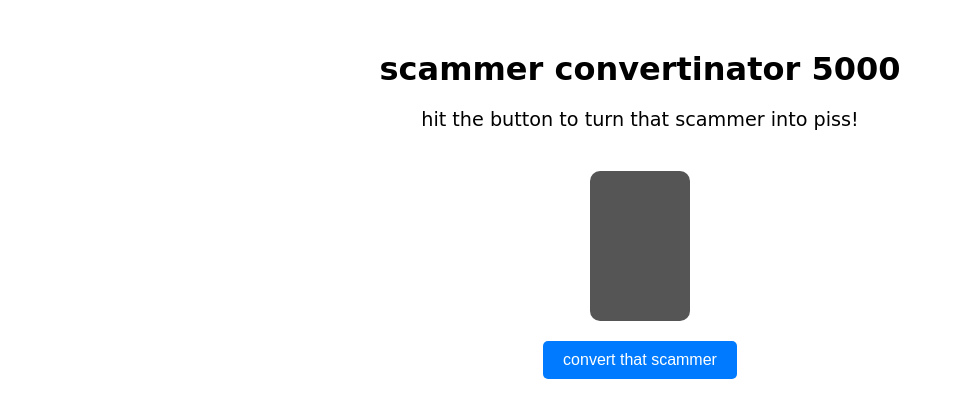
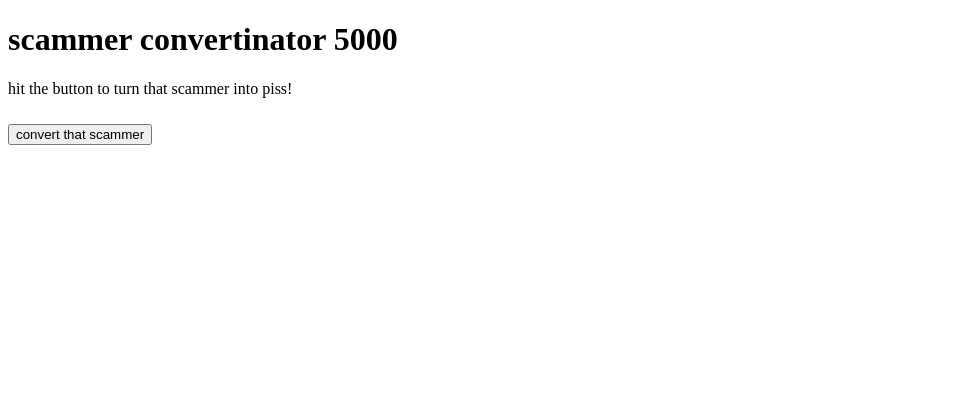
Before and after one commit to c9pz/PG-Inc-API, a Next.js app: page /scammerpiss in a window 1280 px wide. Shown: the top 418 px of the page, without its empty margins (0-954 px from the left). Built offline with nearby package versions, Linux system fonts and the light colour scheme.

Commit message:
Update ConvertScammer.css

```diff
--- a/pages/ConvertScammer.css
+++ b/pages/ConvertScammer.css
@@ -1,62 +1,72 @@
-.container {
-  text-align: center;
-  font-family: 'Comic Sans MS', sans-serif;
-  margin: 50px auto;
-}
-
-h1 {
-  font-size: 2rem;
-  margin-bottom: 20px;
-}
-
-p {
-  font-size: 1.2rem;
-  margin-bottom: 40px;
-}
-
 .scammer {
-  width: 100px;
-  height: 150px;
-  background-color: #555;
-  margin: 20px auto;
-  border-radius: 10px;
-  position: relative;
-  transition: all 2s ease-in-out;
+  transition: all 0.3s ease;
 }
 
 .scammer.converted {
-  width: 100px;
-  height: 20px;
-  background-color: #f0e68c;
-  border-radius: 50%;
-  animation: splash 1.5s ease-in-out infinite;
+  background-color: yellow;
+}
+
+.scammer.bigger {
+  width: 150px;
+  height: 150px;
+  transition: all 0.5s ease;
+}
+
+.flood-effect {
+  position: absolute;
+  bottom: 0;
+  width: 100%;
+  height: 100%;
+  background: rgba(255, 255, 0, 0.7);
+  animation: flood 3s forwards;
+}
+
+@keyframes flood {
+  0% {
+    bottom: 0;
+  }
+  100% {
+    bottom: 100%;
+  }
+}
+
+.piss-liquid {
+  width: 100%;
+  height: 100%;
+  background: rgba(255, 255, 0, 0.7);
 }
 
 button {
-  padding: 10px 20px;
-  font-size: 1rem;
-  background-color: #007bff;
-  color: white;
-  border: none;
-  border-radius: 5px;
+  margin-top: 10px;
   cursor: pointer;
-  transition: background-color 0.2s;
-}
-
-button:hover {
-  background-color: #0056b3;
 }
 
 button:disabled {
-  background-color: #cccccc;
-  cursor: not-allowed;
+  opacity: 0.5;
 }
 
-@keyframes splash {
-  0%, 100% {
-    transform: scale(1);
+button, p {
+  opacity: 0;
+  animation: fadeIn 1s forwards;
+}
+
+button:nth-of-type(1) {
+  animation-delay: 0s;
+}
+
+button:nth-of-type(2) {
+  animation-delay: 1s;
+}
+
+button:nth-of-type(3) {
+  animation-delay: 2s;
+}
+
+@keyframes fadeIn {
+  0% {
+    opacity: 0;
   }
-  50% {
-    transform: scale(1.1);
+  100% {
+    opacity: 1;
   }
 }
```
